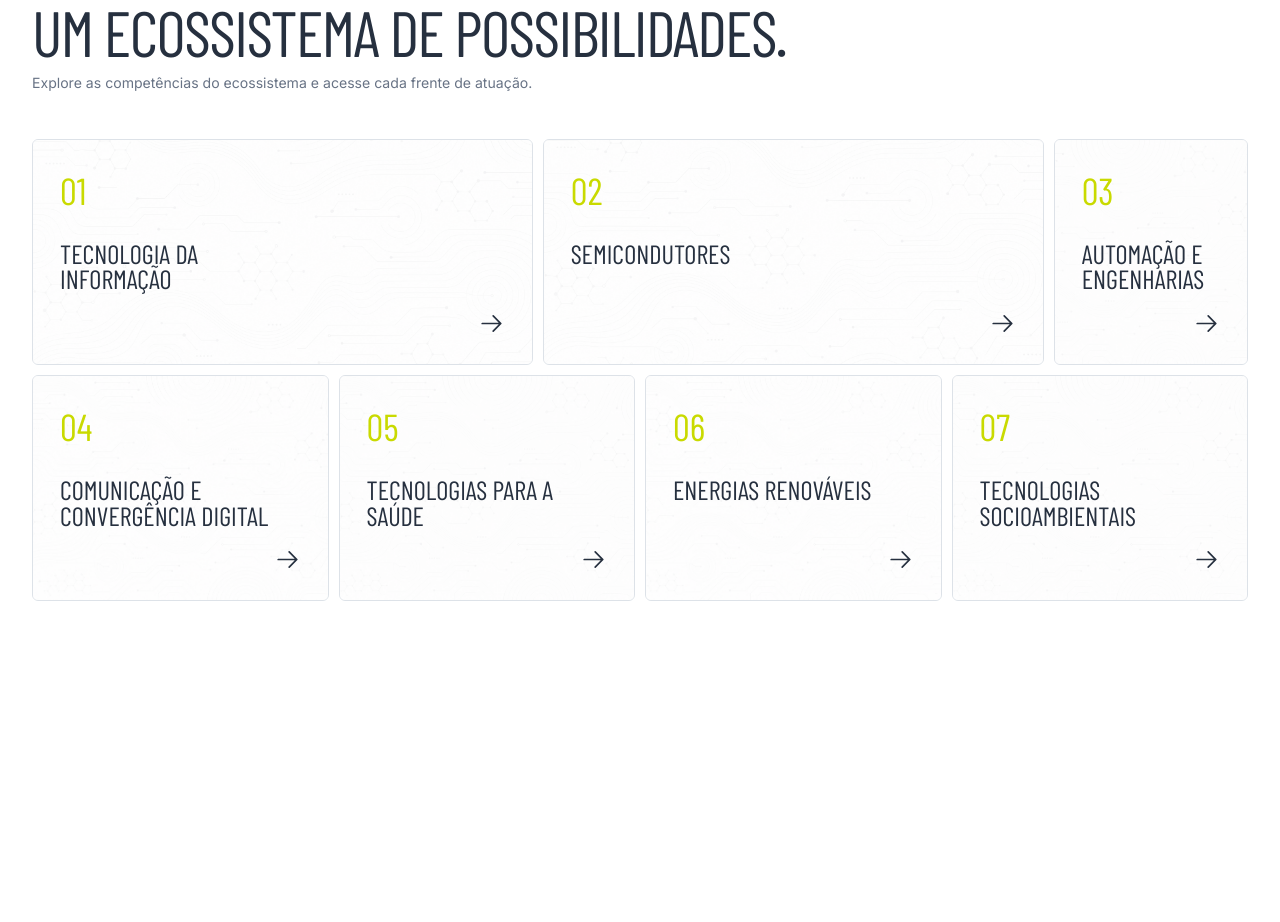
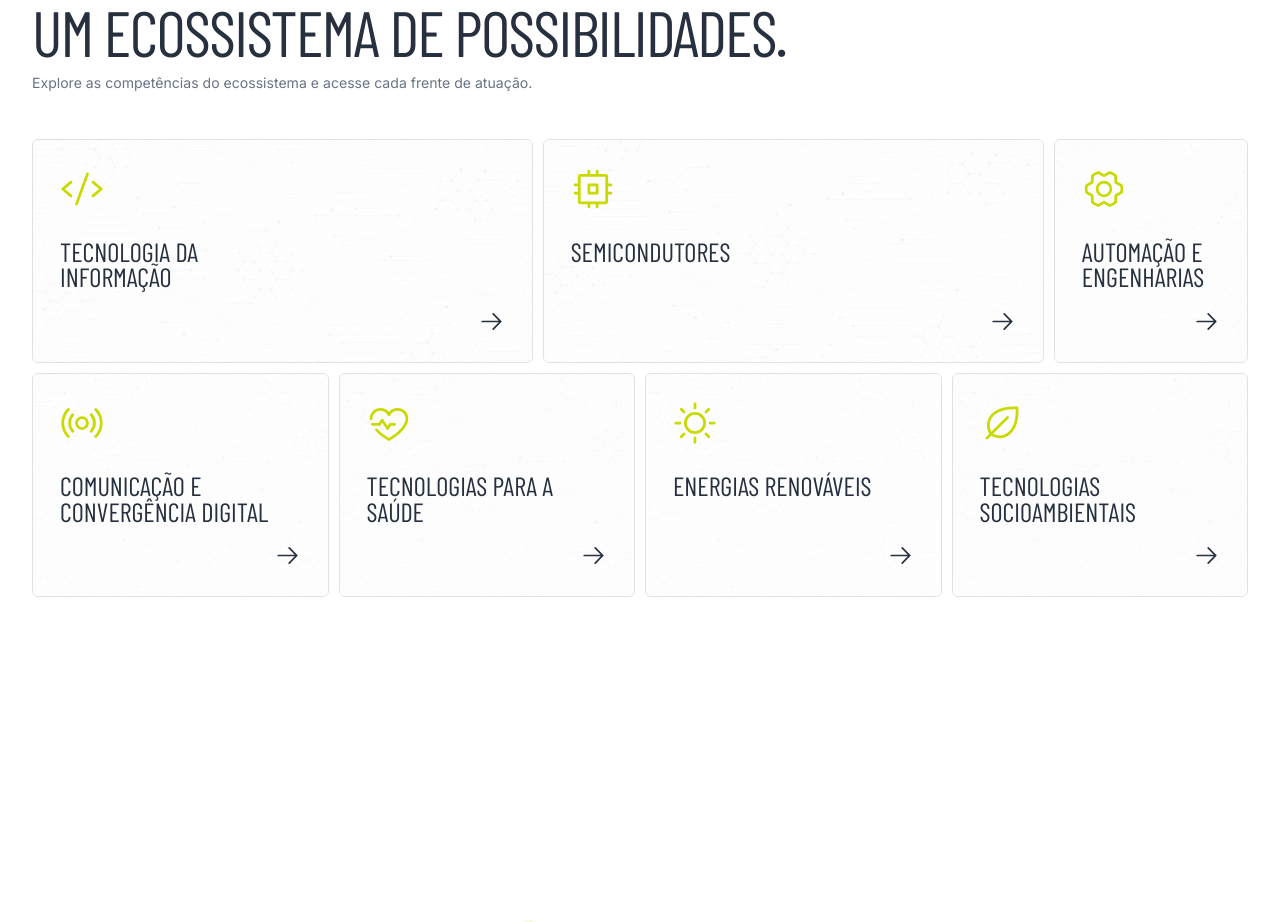
Before and after one commit to adrneas/tecnosinos-redesign, a React (Vite) app: page / in a window 1280 px wide. Shown: the part 1520-2442 px from the top of the page. Built offline with nearby package versions, Linux system fonts and the light colour scheme.

Commit message:
Replace ecosystem numbers with icons

```diff
--- a/src/App.jsx
+++ b/src/App.jsx
@@ -4,18 +4,25 @@ import logoWhite from "../logo-white.svg";
 import {
   ArrowRight,
   Bank,
+  Broadcast,
   Briefcase,
   Buildings,
+  Code,
+  Cpu,
   Flask,
+  GearSix,
   GraduationCap,
   Handshake,
+  Heartbeat,
   InstagramLogo,
+  Leaf,
   LinkedinLogo,
   List,
   MagnifyingGlass,
   Money,
   PaperPlaneTilt,
   RocketLaunch,
+  Sun,
   Target,
   UsersThree,
   X,
@@ -31,13 +38,13 @@ const pathways = [
 const partnerLogos = ["EMPRESA 01", "EMPRESA 02", "EMPRESA 03", "EMPRESA 04", "EMPRESA 05", "EMPRESA 06", "EMPRESA 07"];
 
 const ecosystem = [
-  "Tecnologia da informação",
-  "Semicondutores",
-  "Automação e engenharias",
-  "Comunicação e convergência digital",
-  "Tecnologias para a saúde",
-  "Energias renováveis",
-  "Tecnologias socioambientais",
+  { icon: Code, title: "Tecnologia da informação" },
+  { icon: Cpu, title: "Semicondutores" },
+  { icon: GearSix, title: "Automação e engenharias" },
+  { icon: Broadcast, title: "Comunicação e convergência digital" },
+  { icon: Heartbeat, title: "Tecnologias para a saúde" },
+  { icon: Sun, title: "Energias renováveis" },
+  { icon: Leaf, title: "Tecnologias socioambientais" },
 ];
 
 const events = [
@@ -311,7 +318,7 @@ export function App() {
           <div className="container" data-reveal>
             <SectionTitle eyebrow="Inovação aplicada" description="Explore as competências do ecossistema e acesse cada frente de atuação.">Um ecossistema de possibilidades.</SectionTitle>
             <div className="ecosystem-grid">
-              {ecosystem.map((item, index) => <a className="ecosystem-card" href="#contato" key={item}><span>{String(index + 1).padStart(2, "0")}</span><strong>{item}</strong><ArrowRight /></a>)}
+              {ecosystem.map(({ icon: Icon, title }) => <a className="ecosystem-card" href="#contato" key={title}><Icon className="ecosystem-card__icon" weight="regular" aria-hidden="true" /><strong>{title}</strong><ArrowRight className="ecosystem-card__arrow" /></a>)}
             </div>
           </div>
         </section>
--- a/src/styles.css
+++ b/src/styles.css
@@ -110,14 +110,14 @@ img { display: block; max-width: 100%; }
 .ecosystem-card > * { position: relative; z-index: 1; }
 .ecosystem-card:nth-child(1), .ecosystem-card:nth-child(2) { grid-column: span 5; }
 .ecosystem-card:nth-child(3) { grid-column: span 2; }
-.ecosystem-card span { font-family: var(--font-display); font-size: 2.35rem; font-weight: 700; color: var(--lime); }
+.ecosystem-card__icon { justify-self: start; align-self: start; width: 44px; height: 44px; color: var(--lime); }
 .ecosystem-card strong { max-width: 240px; margin-top: 28px; align-self: start; font-family: var(--font-display); font-size: 1.65rem; line-height: .97; text-transform: uppercase; }
-.ecosystem-card svg { justify-self: end; align-self: end; width: 27px; height: 27px; margin-top: 18px; transition: transform .24s ease; }
-.ecosystem-card svg * { transition: stroke-width .24s ease; }
+.ecosystem-card__arrow { justify-self: end; align-self: end; width: 27px; height: 27px; margin-top: 18px; transition: transform .24s ease; }
+.ecosystem-card__arrow * { transition: stroke-width .24s ease; }
 .ecosystem-card:hover { background: var(--navy); border-color: var(--navy); color: white; transform: translateY(-2px); }
 .ecosystem-card:hover::before { opacity: .1; }
-.ecosystem-card:hover svg { transform: rotate(-45deg) scale(1.08); }
-.ecosystem-card:hover svg * { stroke-width: 2.8; }
+.ecosystem-card:hover .ecosystem-card__arrow { transform: rotate(-45deg) scale(1.08); }
+.ecosystem-card:hover .ecosystem-card__arrow * { stroke-width: 2.8; }
 
 .governance-grid { display: grid; grid-template-columns: minmax(260px, .7fr) minmax(560px, 1.5fr); gap: clamp(48px, 6vw, 96px); align-items: center; }
 .governance-copy { padding-right: 0; }
```
